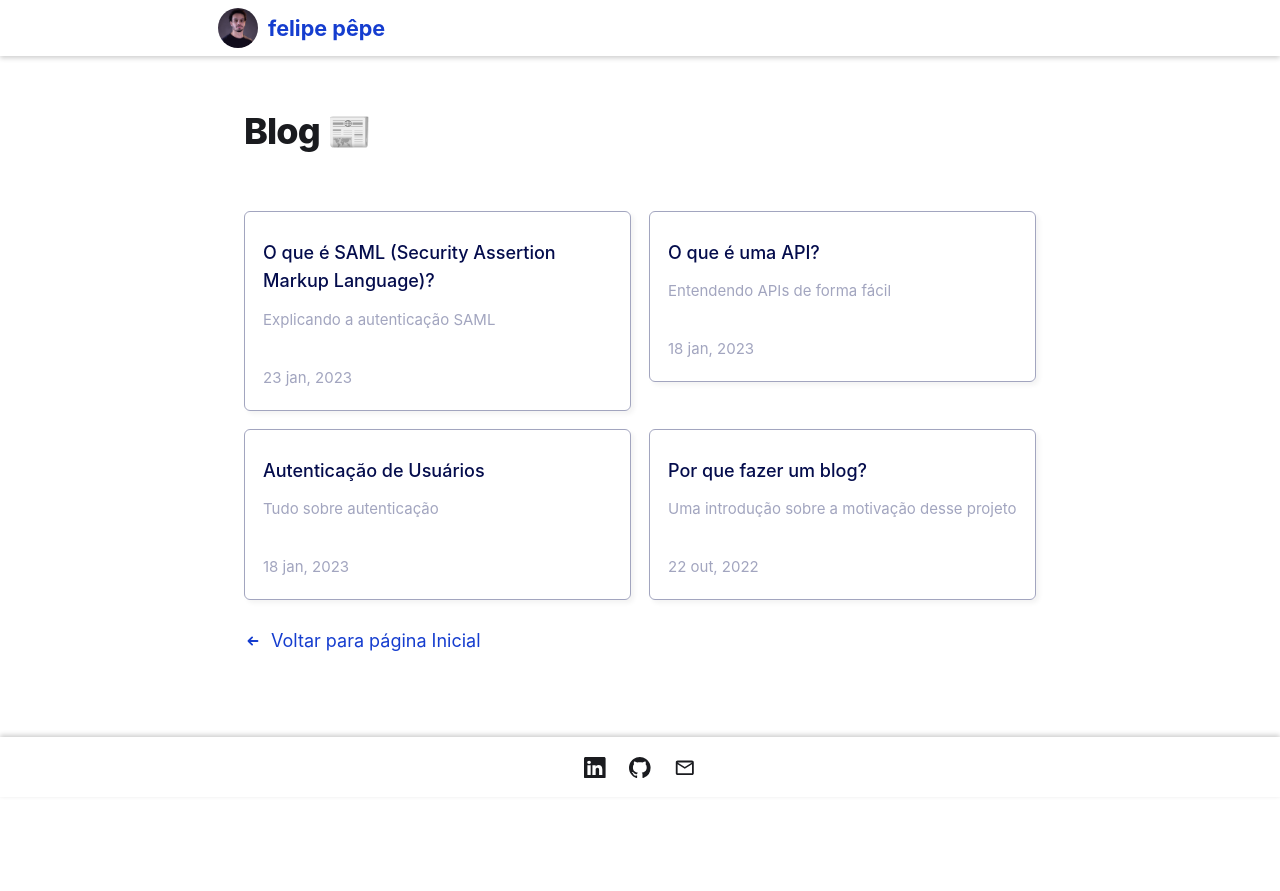
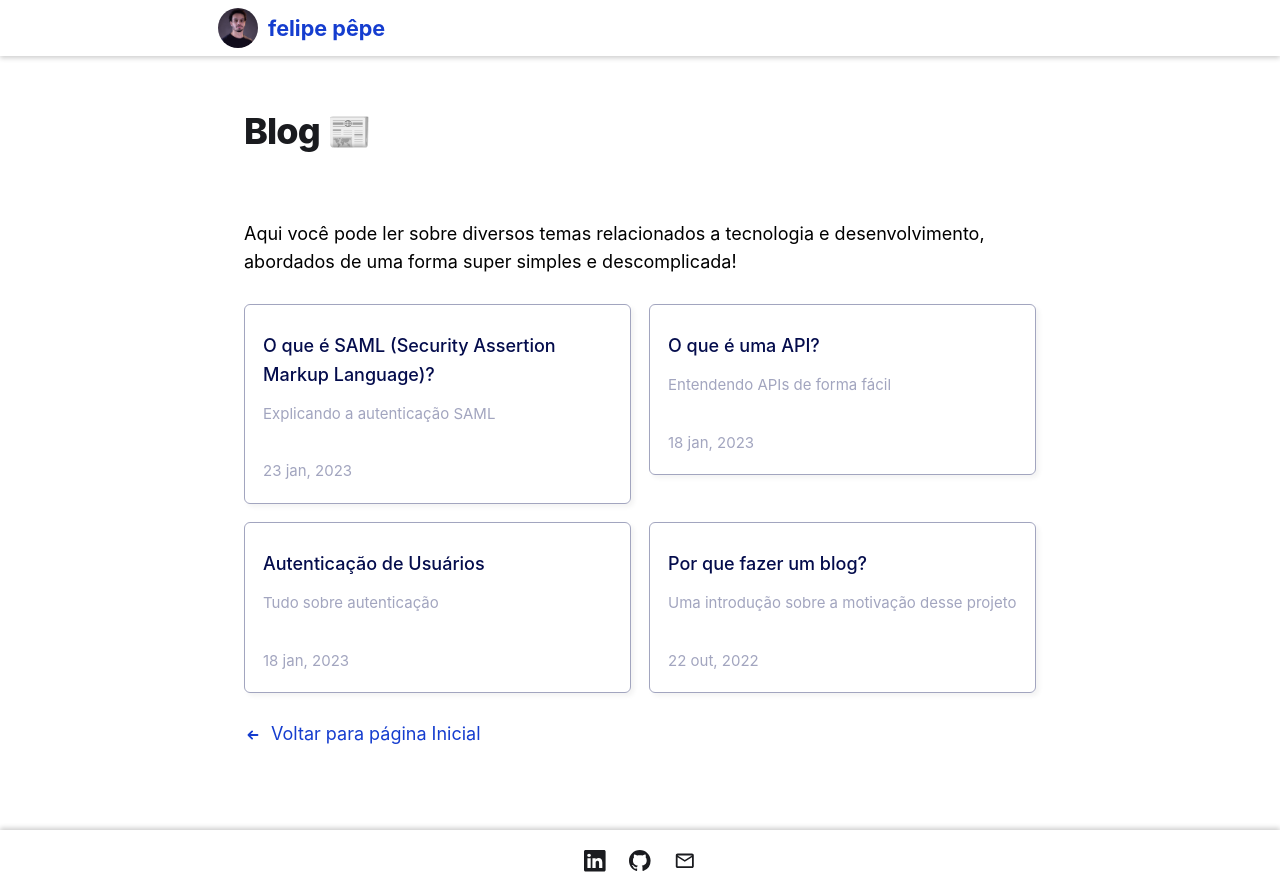
Before and after one commit to lipe-pepe/personal-site, a Next.js app: page /posts in a window 1280 px wide. Before the commit the page ends 800 px from the top, so only its background shows below. Built offline with nearby package versions, Linux system fonts and the light colour scheme.

Commit message:
Added text to posts page

```diff
--- a/pages/posts/index.tsx
+++ b/pages/posts/index.tsx
@@ -28,6 +28,10 @@ export default function Posts({
       </Head>
       <h2 className={utilStyles.headingXl}>Blog 📰</h2>
       <br />
+      <p>
+        Aqui você pode ler sobre diversos temas relacionados a tecnologia e
+        desenvolvimento, abordados de uma forma super simples e descomplicada!
+      </p>
       <ul className={utilStyles.posts}>
         {allPostsData.map(({ id, date, title, subtitle }) => (
           <PostCard
```
